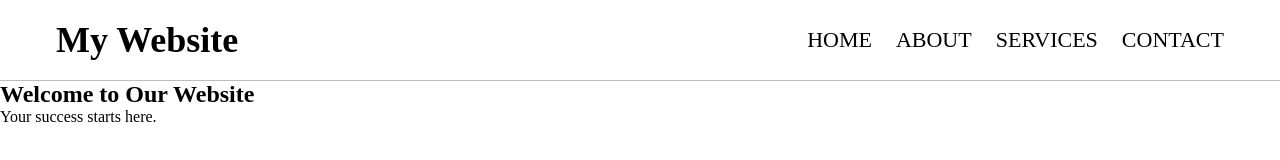
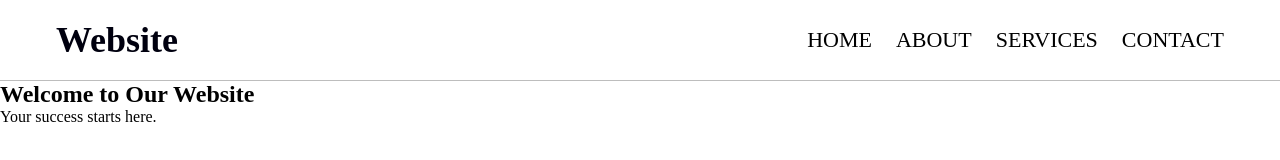
Before and after one commit to developer-fahad/single-page-responsive, a plain HTML site: page index.html in a window 1280 px wide. Drawn offline with Linux system fonts and the light colour scheme.

```diff
--- a/index.html
+++ b/index.html
@@ -11,7 +11,7 @@
     <section class="header">
       <div class="container">
         <nav class="navbar">
-          <div class="logo">My Website</div>
+          <div class="logo"><a href="#">Website</a></div>
           <ul class="nav-links">
             <li><a href="#">Home</a></li>
             <li><a href="#">About</a></li>
--- a/styles.css
+++ b/styles.css
@@ -24,9 +24,12 @@
     align-items: center;
 
 }
-.logo{
+
+.logo a{
     font-size: 36px;
     font-weight: bold;
+    text-decoration: none;
+    color: #00000f;
 }
 
 /* Nav Links (For large device) */
```
